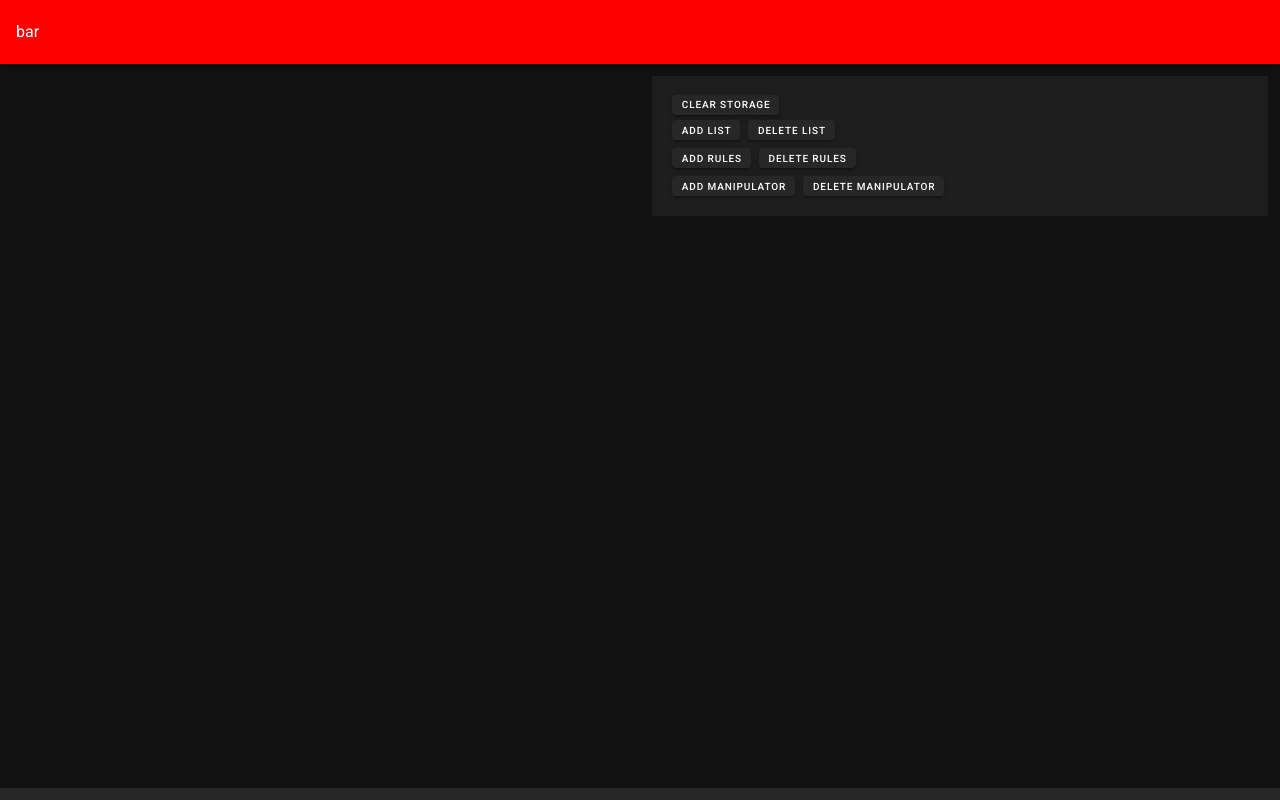
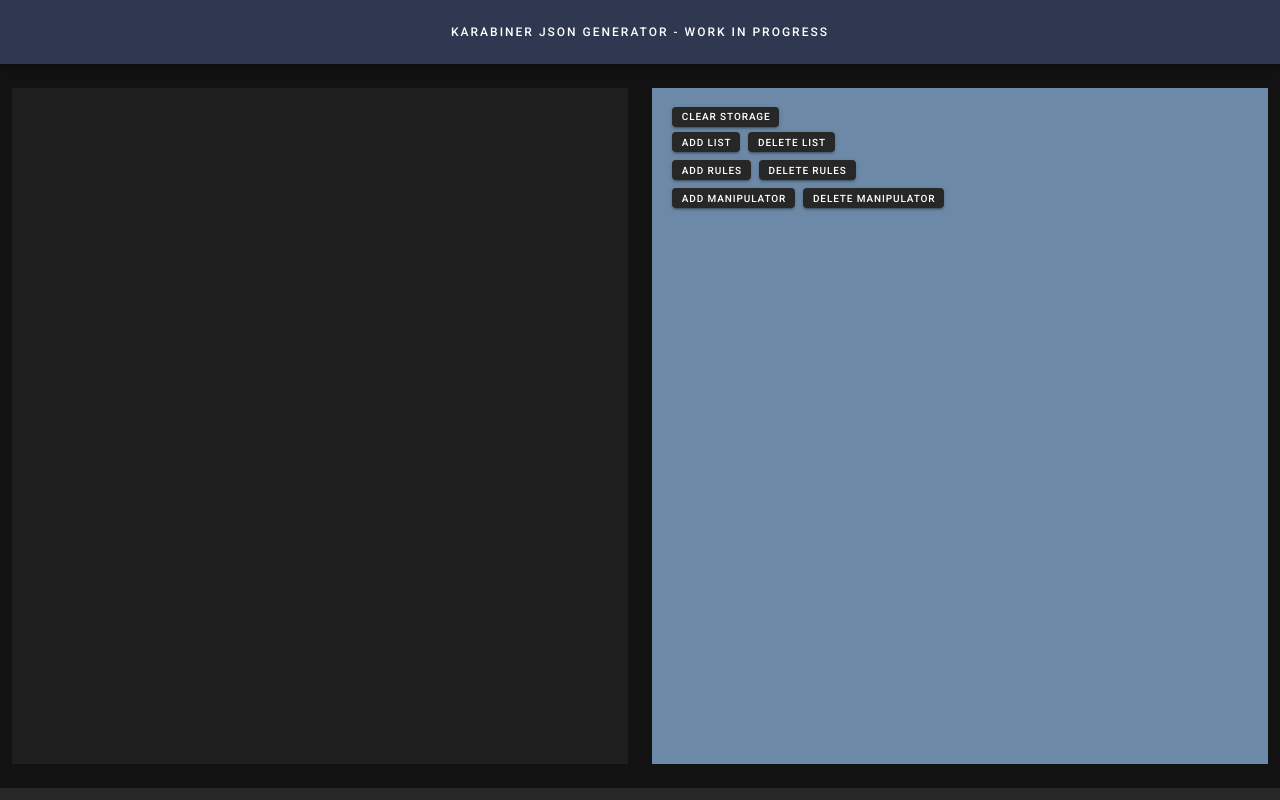
Before and after one commit to Mijo88/karabiner-json-generator, a Vue app: page /#/ in a window 1280 px wide. Built offline with nearby package versions, Linux system fonts and the light colour scheme.

Commit message:
Removed temporary style rules

```diff
--- a/src/App.vue
+++ b/src/App.vue
@@ -5,11 +5,13 @@
       color="tertiary"
       dark
     >
-      <div>bar</div>
+      <div class="text-overline mx-auto">
+        Karabiner JSON Generator - Work In Progress
+      </div>
     </v-app-bar>
 
     <v-main>
-      <v-container fluid>
+      <v-container class="fill-height justify-start" fluid>
         <router-view/>
       </v-container>
     </v-main>
@@ -26,59 +28,3 @@
   }),
 };
 </script>
-
-<style lang="scss">
-.v-menu__content {
-  &.options {
-    .v-list {
-      background: #000 !important;
-      color: #222;
-    }
-  }
-}
-
-.compact {
-  .v-select__selections,
-  .v-input__slot,
-  .v-list-item {
-    min-height: 0 !important;
-    height: 32px;
-  }
-
-  .v-input__append-inner {
-    margin-top: 4px !important;
-
-    .v-icon {
-      font-size: 1rem;
-    }
-  }
-
-  .v-chip {
-    height: 1rem !important;
-
-    .v-chip__content {
-      font-size: 0.7rem;
-    }
-
-    .v-icon {
-      font-size: 0.75rem !important;
-    }
-  }
-
-  .v-select__selections {
-    input {
-      padding: 0px;
-    }
-  }
-}
-
-.v-select-list {
-  .v-list-item {
-    min-height: 0 !important;
-  }
-
-  .v-list-item__content {
-    padding: 4px 0 !important;
-  }
-}
-</style>
--- a/src/components/KgExpansionPanels.vue
+++ b/src/components/KgExpansionPanels.vue
@@ -26,14 +26,3 @@
   },
 };
 </script>
-
-<style scoped lang="scss">
-.v-expansion-panels {
-  .v-expansion-panel-header {
-    font-size: 0.75rem;
-    padding: 0 1rem;
-    min-height: 32px;
-  }
-}
-
-</style>
--- a/src/components/form/KgOptionsList.vue
+++ b/src/components/form/KgOptionsList.vue
@@ -62,9 +62,3 @@
   },
 };
 </script>
-
-<style scoped lang="scss">
-::v-deep .listbox {
-  background: red;
-}
-</style>
--- a/src/plugins/vuetify.js
+++ b/src/plugins/vuetify.js
@@ -12,9 +12,9 @@
     dark: true,
     themes: {
       dark: {
-        primary: '#007BFF',
+        primary: '#6c89a7',
         secondary: '#424242',
-        tertiary: '#FF0000',
+        tertiary: '#303750',
         accent: '#82B1FF',
         error: '#FF5252',
         info: '#2196F3',
@@ -22,9 +22,9 @@
         warning: '#FFC107',
       },
       light: {
-        primary: '#007BFF',
+        primary: '#6c89a7',
         secondary: '#424242',
-        tertiary: '#FF0000',
+        tertiary: '#303750 ',
         accent: '#82B1FF',
         error: '#FF5252',
         info: '#2196F3',
--- a/src/views/HomeView.vue
+++ b/src/views/HomeView.vue
@@ -1,9 +1,11 @@
 <template>
-  <v-row>
-    <v-col cols="12" md="6"></v-col>
+  <v-row class="fill-height">
+    <v-col cols="12" md="6">
+      <v-sheet class="fill-height"></v-sheet>
+    </v-col>
     <v-col cols="12" md="6">
       <!-- TEMP TESTING -->
-      <v-sheet class="pa-4">
+      <v-sheet class="fill-height pa-4" color="primary">
         <v-btn class="mx-1" x-small @click="clearStorage">Clear storage</v-btn>
         <div class="d-flex align-center">
           <v-btn class="ma-1" x-small @click="onAddList">Add list</v-btn>
```
